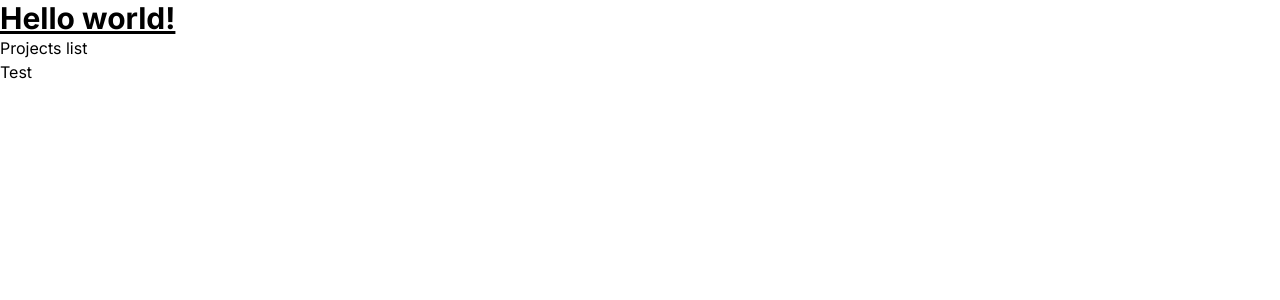
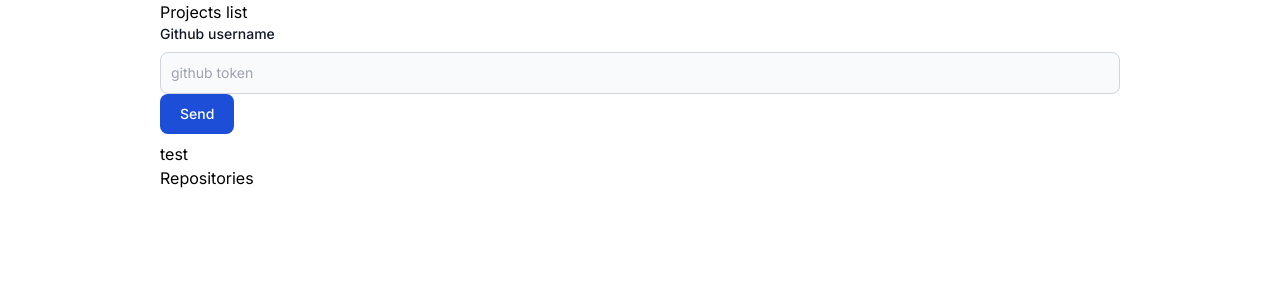
Before and after one commit to RegisGraptin/PublicBuild, a Next.js app in the folder front/: page /github in a window 1280 px wide. Shown: the top 300 px of the page. Built offline with nearby package versions, Linux system fonts and the light colour scheme.

Commit message:
retrieve github repository

```diff
--- a/front/app/github/page.tsx
+++ b/front/app/github/page.tsx
@@ -1,15 +1,108 @@
+'use client'
 
+import { useState } from "react";
 
+interface RepoModel {
+    name: string;
+    url: string;
+}
+
+interface CommitModel {
+    sha: string;
+    message: string;
+    createdAt: string;
+}
+
+type Repositories = Record<string, RepoModel>;
+// type RepoCommits = Record<string, CommitModel>;
 
 const GithubPage = () => {
 
+    // const [accessToken, setAccessToken] = useState("")
+    const [githubUsername, setGithubUsername] = useState("")
+
+    // Store the repository data
+    const [repositories, setRepositories] = useState<Repositories>({});
+
+    async function getGithubUserData() {
+        let events = await fetch(`https://api.github.com/users/${githubUsername}/events`)
+            .then((response) => response.json())
+        // .then((data) => setGithubData(data));
+
+        console.log(events)
+
+        events.map(item => {
+            let repo: RepoModel = { name: item.repo.name, url: item.repo.url };
+            setRepositories(prev => ({
+                ...prev,
+                [item.repo.id]: repo,
+            }));
+        })
+
+    }
+
+
     return (
         <>
-        <h1 className="text-3xl font-bold underline">
-            Hello world!
-            </h1>
-            <h2>Projects list</h2>
-            <p>Test</p>
+            <section className="container mx-auto">
+
+                <article className="columns">
+
+
+                    <h3>Projects list</h3>
+
+                    <div>
+                        {/* <label htmlFor="helper-text" className="block mb-2 text-sm font-medium text-gray-900 dark:text-white">Github token</label>
+                        <input
+                            type="password"
+                            className="bg-gray-50 border border-gray-300 text-gray-900 text-sm rounded-lg focus:ring-blue-500 focus:border-blue-500 block w-full p-2.5"
+                            placeholder="github token"
+                            value={accessToken}
+                            onChange={e => setAccessToken(e.target.value)}
+                        /> */}
+
+                        <div>
+                            <label htmlFor="helper-text" className="block mb-2 text-sm font-medium text-gray-900 dark:text-white">Github username</label>
+                            <input
+                                type="text"
+                                className="bg-gray-50 border border-gray-300 text-gray-900 text-sm rounded-lg focus:ring-blue-500 focus:border-blue-500 block w-full p-2.5"
+                                placeholder="github token"
+                                value={githubUsername}
+                                onChange={e => setGithubUsername(e.target.value)}
+                            />
+                        </div>
+
+                        <div>
+                            <button
+                                type="submit"
+                                className="text-white bg-blue-700 hover:bg-blue-800 focus:ring-4 focus:ring-blue-300 font-medium rounded-lg text-sm px-5 py-2.5 me-2 mb-2"
+                                onClick={() => getGithubUserData()}
+                            >
+                                Send
+                            </button>
+                        </div>
+                    </div>
+
+                    <ul>
+                        <li>test</li>
+                    </ul>
+                </article>
+
+
+                <article>
+                    <h2>Repositories</h2>
+
+                    <div>
+                        {Object.entries(repositories).map(([key, obj]) => (
+                            <li key={key}>
+                                {obj.name}
+                            </li>
+                        ))}
+                    </div>
+                </article>
+
+            </section>
+
         </>
     )
 
```
